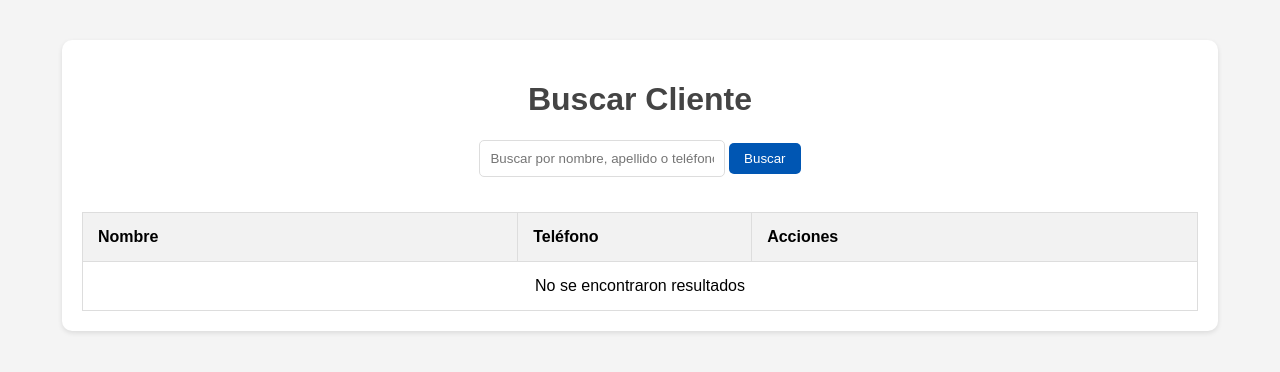
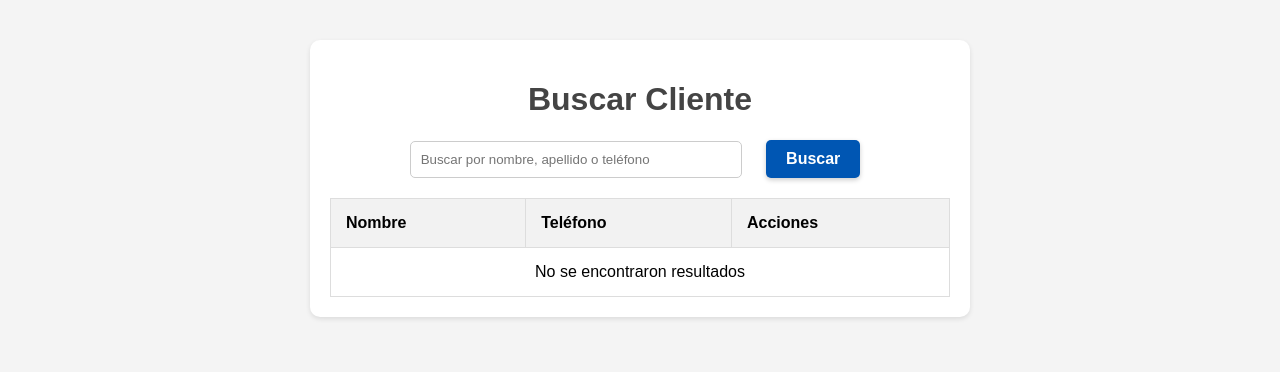
Before and after one commit to juanmconde/administra_taller, a Django app: template maquinas/templates/maquinas/buscar_cliente.html in a window 1280 px wide. Shown: the part 68-440 px from the top of the page. Run offline with Django 3.2, Linux system fonts and the light colour scheme; the template is opened without the code that fills it, so the values that code supplies are empty.

Commit message:
tiene buena pinta

```diff
--- a/maquinas/templates/maquinas/buscar_cliente.html
+++ b/maquinas/templates/maquinas/buscar_cliente.html
@@ -13,36 +13,18 @@
             background-color: #fff;
             border-radius: 10px;
             box-shadow: 0 2px 5px rgba(0, 0, 0, 0.1);
-            max-width: 90%;
+            max-width: 50%;
         }
         h1 {
             color: #444;
             text-align: center;
         }
-        .btn-container {
-            text-align: center;
-            margin-bottom: 20px;
-        }
-        .btn {
-            padding: 8px 15px;
-            color: #fff;
-            background-color: #0056b3;
-            border: none;
-            border-radius: 5px;
-            cursor: pointer;
-            text-decoration: none;
-            display: inline-block;
-            transition: background-color 0.3s ease;
-        }
-        .btn:hover {
-            background-color: #003d80;
-        }
         input[type="text"] {
             padding: 10px;
-            width: 20%;
-            border: 1px solid #ddd;
+            width: 50%;
+            border: 1px solid #ccc;
             border-radius: 5px;
-            margin-bottom: 15px;
+            margin-right: 10px;
         }
         table {
             width: 100%;
@@ -57,15 +39,6 @@
         table th {
             background-color: #f2f2f2;
         }
-        table th.nombre, table td.nombre {
-            width: 5%;
-        }
-        table th.telefono, table td.telefono {
-            width: 2%;
-        }
-        table th.acciones, table td.acciones {
-            width: 5%;
-        }
     </style>
 </head>
 <body>
@@ -73,25 +46,25 @@
         <h1>Buscar Cliente</h1>
         <form method="get" style="text-align: center;">
             <input type="text" name="q" placeholder="Buscar por nombre, apellido o teléfono" value="{{ query }}">
-            <button type="submit" class="btn">Buscar</button>
+            <button type="submit" class="nav-button">Buscar</button>
         </form>
 
         <table>
             <thead>
                 <tr>
-                    <th class="nombre">Nombre</th>
-                    <th class="telefono">Teléfono</th>
-                    <th class="acciones">Acciones</th>
+                    <th>Nombre</th>
+                    <th>Teléfono</th>
+                    <th>Acciones</th>
                 </tr>
             </thead>
             <tbody>
                 {% for cliente in clientes %}
                 <tr>
-                    <td class="nombre">{{ cliente.nombre }} {{ cliente.apellido }}</td>
-                    <td class="telefono">{{ cliente.telefono }}</td>
-                    <td class="acciones">
-                        <a href="{% url 'registrar_reparacion' cliente.pk %}" class="btn">Reparar</a>
-                        <a href="{% url 'eliminar_cliente' cliente.pk %}" class="btn" onclick="return confirm('¿Estás seguro de que deseas eliminar este cliente?');">Eliminar</a>
+                    <td>{{ cliente.nombre }} {{ cliente.apellido }}</td>
+                    <td>{{ cliente.telefono }}</td>
+                    <td>
+                        <a href="{% url 'registrar_reparacion' cliente.pk %}" class="nav-button">Reparar</a>
+                        <a href="{% url 'eliminar_cliente' cliente.pk %}" class="nav-button" onclick="return confirm('¿Estás seguro de que deseas eliminar este cliente?');">Eliminar</a>
                     </td>
                 </tr>
                 {% empty %}
```
Also changed, not shown: maquinas/templates/maquinas/lista_clientes.html (+11 -25 lines).
